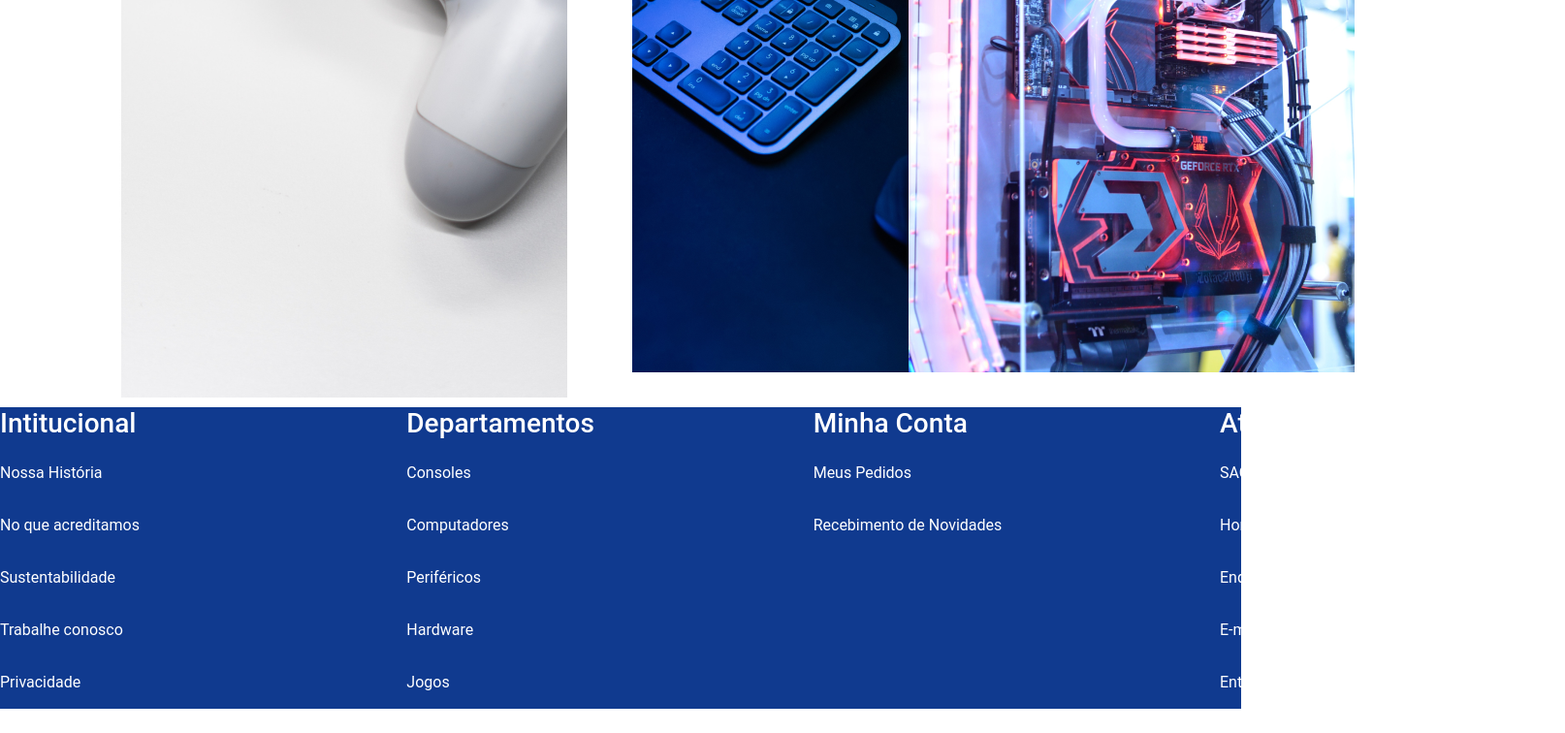
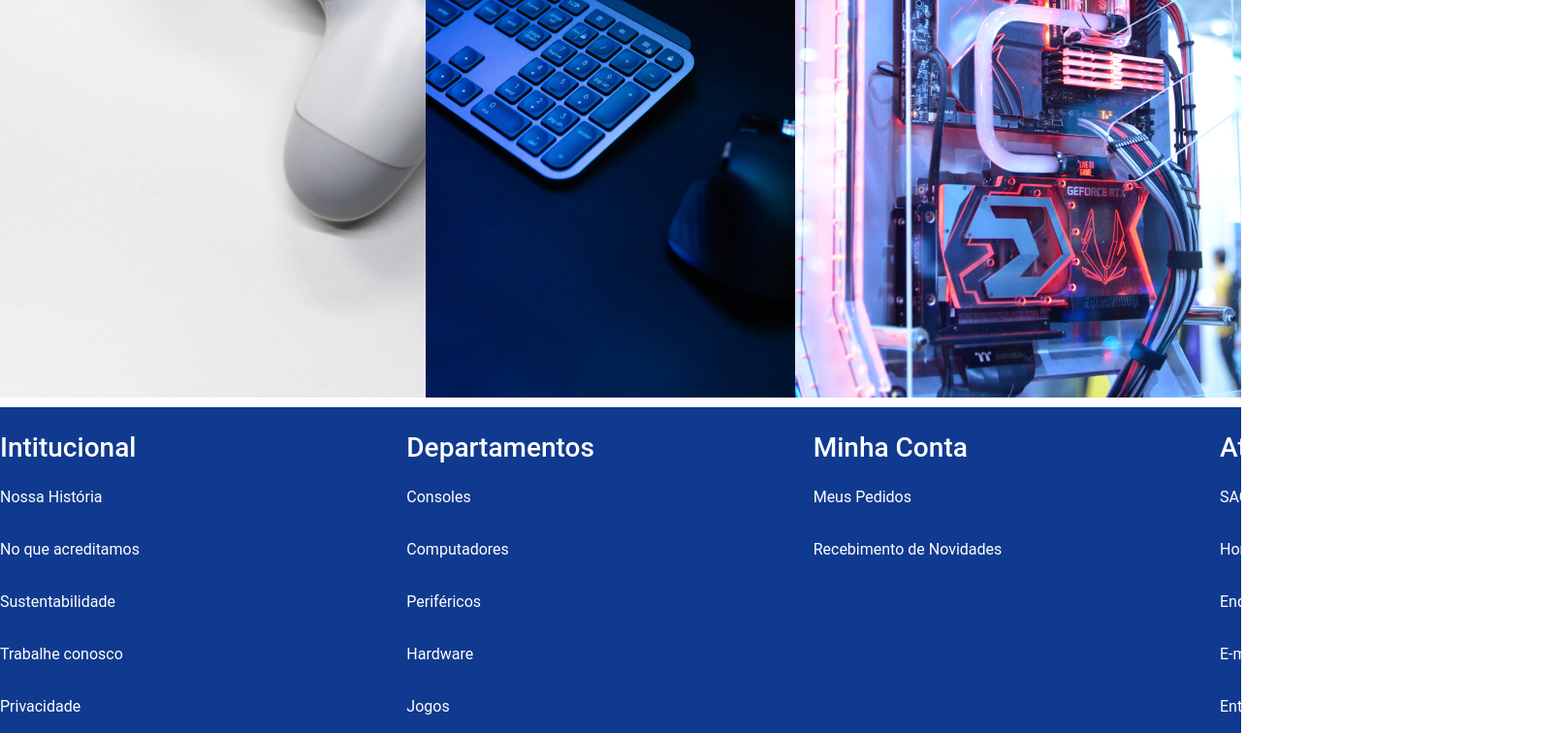
Before and after one commit to PedroHsribeiro/PrimeiroSite, a website: page index.html in a window 1280 px wide. Shown: the part 1582-2338 px from the top of the page at 97% size, 1614 px wide, since content can reach past the window. Before the commit the page ends 2313 px from the top, so only its background shows below. Drawn offline with nearby package versions, Linux system fonts and the light colour scheme.

Commit message:
bootstrap

```diff
--- a/css/index.css
+++ b/css/index.css
@@ -196,11 +196,11 @@ body{
     margin: 10px 0px;
 }
 #hardware{
-    margin: 10px 0px;
+    margin-bottom: 10px;
 }
 #perifericos{
-    margin: 10px 0px;
+    margin-top: 61px;
 }
 #pc-gamer{
-    margin: 10px 0px;
+    margin-top: 61px;
 }
--- a/index.html
+++ b/index.html
@@ -11,6 +11,7 @@
 </head>
 
 <body>
+    <script src="https://cdn.jsdelivr.net/npm/bootstrap@5.0.2/dist/js/bootstrap.bundle.min.js" integrity="sha384-MrcW6ZMFYlzcLA8Nl+NtUVF0sA7MsXsP1UyJoMp4YLEuNSfAP+JcXn/tWtIaxVXM" crossorigin="anonymous"></script>
     <header>
         <div class="logo">
             <div class="items-logo">
@@ -49,19 +50,19 @@
                 <input type="button" class="button-novidades" value="CADASTRE-SE">
             </div>
         </div>
-        <div class="container d-flex">
+        <div class="container" style="max-width: 1463px;">
             <div class="row align-items-center">
-                <div class="col justify-content-center">
+                <div class="col-4" style="padding-left: 0px; padding-right: 24px;">
                     <img id="console" src="img\controle_ps4.png" class="mx-auto d-block" alt="Produtos de Consoles">
                 </div>
-                <div class="col-6 ">
+                <div class="col-8 ">
                     <img id="hardware" src="img\fan_processador.png" class="mx-auto d-block float-start" alt="Hardware para Computadores">
                     <div class="row">
                         <div class="col-6">
                             <img id="perifericos" src="img\mouse_teclado.png" alt="Periféricos">
                         </div>
-                        <div class="col-6">
-                            <img id="pc-gamer" src="img\pc_gamer.png" alt="PC Gamer">
+                        <div class="col-6" style="padding-left: 24px; padding-right: 0px;">
+                            <img id="pc-gamer" src="img\pc_gamer.png" class="float-end" alt="PC Gamer">
                         </div>
                     </div>
                 </div>
@@ -69,7 +70,7 @@
         </div>
     </div>
     <footer class="footer" lang="pt-br">
-        <div class="items-footer">
+        <div class="items-footer" style="padding-top: 25px;">
             <div class="coluna-footer-itens inst">
                 <label for="coluna-footer-itens">
                     <h3>Intitucional</h3>
```
Also changed, not shown: login.html (+1 -1 lines).
